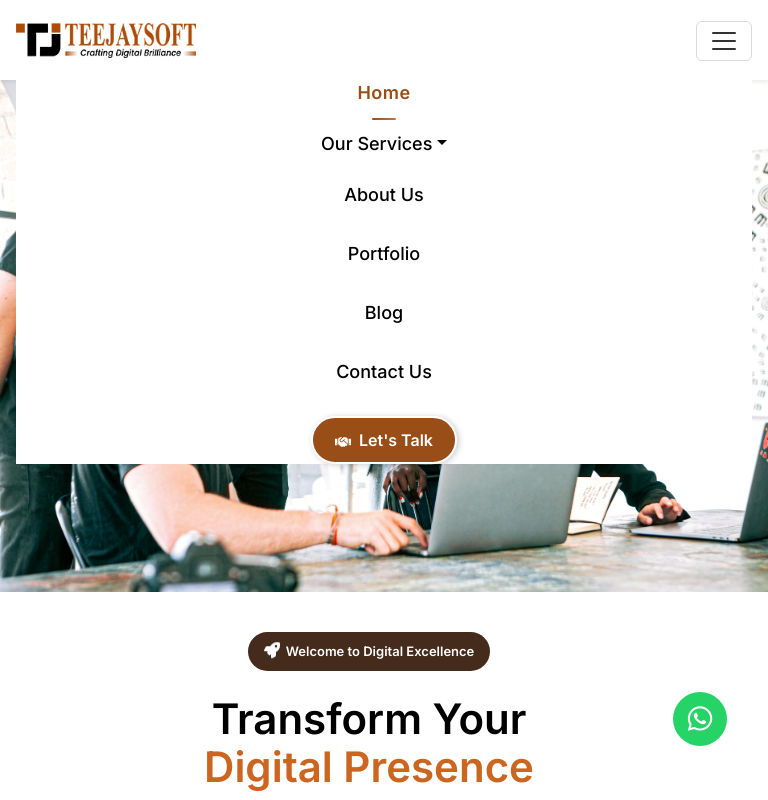
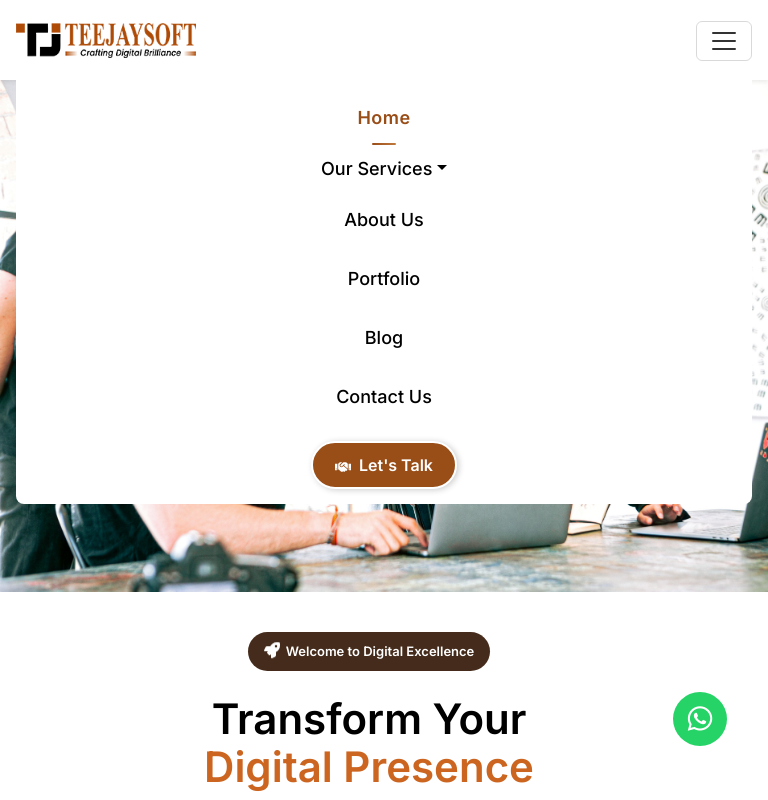
Before and after one commit to Abhishekk2508/Teejasoft-react1, a React (Vite) app: page / in a window 768 px wide. Shown: the top 800 px of the page. Built offline with nearby package versions, Linux system fonts and the light colour scheme.

Commit message:
Fixed tablet navbar transparent issue

```diff
--- a/src/styles/Navbar.css
+++ b/src/styles/Navbar.css
@@ -207,5 +207,11 @@ body {
     margin: 15px auto 0 auto;
     text-align: center;
   }
+    .custom-navbar .navbar-collapse {
+    background: #ffffff !important;
+    padding: 15px 20px;
+    margin-top: 10px;
+    border-radius: 8px;
+  }
 
 }
```
